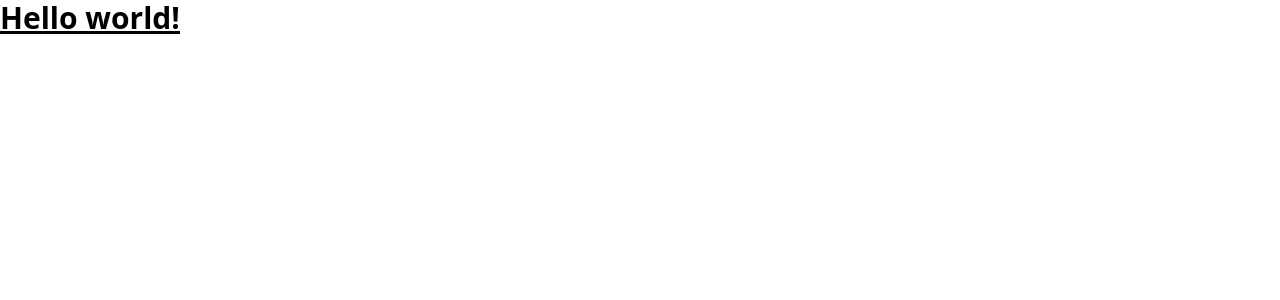
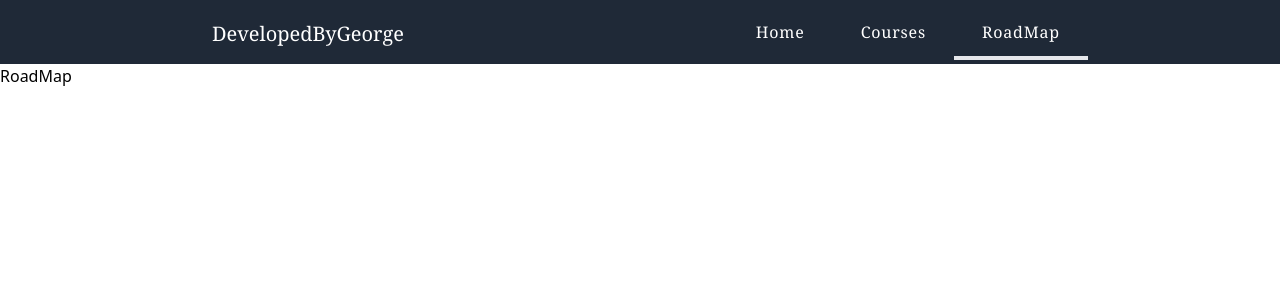
Before and after one commit to George-Olufemi/developed-by-george, a React (Create React App) app: page /roadmap in a window 1280 px wide. Shown: the top 300 px of the page. Built offline with nearby package versions, Linux system fonts and the light colour scheme.

Commit message:
Made Navbar and implemented Routing

```diff
--- a/src/App.js
+++ b/src/App.js
@@ -1,11 +1,21 @@
-import React from 'react'
+import React from 'react';
+import { BrowserRouter, Routes, Route } from 'react-router-dom';
+import Home from './Pages/Home';
+import Courses from './Pages/Courses';
+import RoadMap from './Pages/RoadMap';
+import NoPage from './Pages/NoPage';
 
 function App() {
   return (
     <div>
-      <h1 className="text-3xl font-bold underline">
-        Hello world!
-      </h1>
+      <BrowserRouter>
+        <Routes>
+          <Route path="/" element={<Home />} />
+          <Route path="/courses" element={<Courses />} />
+          <Route path="/roadmap" element={<RoadMap />} />
+          <Route path="/*" element={<NoPage />} />
+        </Routes>
+      </BrowserRouter>
     </div>
   )
 }
--- /dev/null
+++ b/src/Components/Navbar.jsx
@@ -0,0 +1,25 @@
+import React from 'react';
+import { Link } from "react-router-dom";
+
+function Navbar() {
+  return (
+    <React.Fragment>
+        <nav className="md:flex md:justify-between h-42 md:h-16 bg-gray-800 md:px-48 text-white">
+            {/* Logo div */}
+            <div>
+                <h1 className="pt-5 pl-5 text-xl font-serif">DevelopedByGeorge</h1>
+            </div>
+            {/* nav links div */}
+            <div>
+                <ul className="md:flex pt-5">
+                    <Link to="/"><li className='pr-7 pl-7 pb-3 pt-3 md:pt-0 text-center text-base font-serif tracking-wider md:border-b-4 hover:text-blue-600 md:hover:border-blue-600 transition-all hover:scale-105'>Home</li></Link>
+                    <Link to="/courses"><li className='pr-7 pl-7 pb-3 pt-3 md:pt-0 text-center text-base font-serif tracking-wider hover:text-blue-600 md:hover:border-blue-600 transition-all hover:scale-105'>Courses</li></Link>
+                    <Link to="/roadmap"><li className='pr-7 pl-7 pb-3 pt-3 md:pt-0 text-center text-base font-serif tracking-wider hover:text-blue-600 md:hover:border-blue-600 transition-all hover:scale-105'>RoadMap</li></Link>
+                </ul>
+            </div>
+        </nav>
+    </React.Fragment>
+  )
+}
+
+export default Navbar;
--- /dev/null
+++ b/src/Components/NavbarCourses.jsx
@@ -0,0 +1,25 @@
+import React from 'react';
+import { Link } from 'react-router-dom'
+
+function NavbarCourses() {
+  return (
+    <React.Fragment>
+        <nav className="md:flex md:justify-between h-42 md:h-16 bg-gray-800 md:px-48 text-white">
+            {/* Logo div */}
+            <div>
+                <h1 className="pt-5 pl-5 text-xl font-serif">DevelopedByGeorge</h1>
+            </div>
+            {/* nav links div */}
+            <div>
+                <ul className="md:flex pt-5">
+                    <Link to="/"><li className='pr-7 pl-7 pb-3 pt-3 md:pt-0 text-center text-base font-serif tracking-wider hover:text-blue-600 md:hover:border-blue-600 transition-all hover:scale-105'>Home</li></Link>
+                    <Link to="/courses"><li className='pr-7 pl-7 pb-3 pt-3 md:pt-0 text-center text-base font-serif tracking-wider md:border-b-4 hover:text-blue-600 md:hover:border-blue-600 transition-all hover:scale-105'>Courses</li></Link>
+                    <Link to="/roadmap"><li className='pr-7 pl-7 pb-3 pt-3 md:pt-0 text-center text-base font-serif tracking-wider hover:text-blue-600 md:hover:border-blue-600 transition-all hover:scale-105'>RoadMap</li></Link>
+                </ul>
+            </div>
+        </nav>
+    </React.Fragment>
+  )
+}
+
+export default NavbarCourses;
--- /dev/null
+++ b/src/Components/NavbarRoadMap.jsx
@@ -0,0 +1,25 @@
+import React from 'react';
+import { Link } from 'react-router-dom';
+
+function NavbarRoadMap() {
+  return (
+    <React.Fragment>
+        <nav className="md:flex md:justify-between h-42 md:h-16 bg-gray-800 md:px-48 text-white">
+            {/* Logo div */}
+            <div>
+                <h1 className="pt-5 pl-5 text-xl font-serif">DevelopedByGeorge</h1>
+            </div>
+            {/* nav links div */}
+            <div>
+                <ul className="md:flex pt-5">
+                    <Link to="/"><li className='pr-7 pl-7 pb-3 pt-3 md:pt-0 text-center text-base font-serif tracking-wider hover:text-blue-600 md:hover:border-blue-600 transition-all hover:scale-105'>Home</li></Link>
+                    <Link to="/courses"><li className='pr-7 pl-7 pb-3 pt-3 md:pt-0 text-center text-base font-serif tracking-wider hover:text-blue-600 md:hover:border-blue-600 transition-all hover:scale-105'>Courses</li></Link>
+                    <Link to="/roadmap"><li className='pr-7 pl-7 pb-3 pt-3 md:pt-0 text-center text-base font-serif tracking-wider md:border-b-4 hover:text-blue-600 md:hover:border-blue-600 transition-all hover:scale-105'>RoadMap</li></Link>
+                </ul>
+            </div>
+        </nav>
+    </React.Fragment>
+  )
+}
+
+export default NavbarRoadMap;
--- /dev/null
+++ b/src/Pages/Courses.jsx
@@ -0,0 +1,13 @@
+import React from 'react'
+import NavbarCourses from '../Components/NavbarCourses';
+
+function Courses() {
+  return (
+    <React.Fragment>
+        <NavbarCourses />
+        <div>Courses</div>
+    </React.Fragment>
+  )
+}
+
+export default Courses;
--- /dev/null
+++ b/src/Pages/Home.jsx
@@ -0,0 +1,16 @@
+import React from 'react';
+import Navbar from '../Components/Navbar';
+
+function Home() {
+  return (
+    <React.Fragment>
+        <Navbar />
+            <div>
+                {/* Hero - content goes here */}
+                <h1>Home</h1>
+            </div>
+    </React.Fragment>
+  )
+}
+
+export default Home;
--- /dev/null
+++ b/src/Pages/NoPage.jsx
@@ -0,0 +1,9 @@
+import React from 'react';
+
+function NoPage() {
+  return (
+    <div>NoPage</div>
+  )
+}
+
+export default NoPage;
--- /dev/null
+++ b/src/Pages/RoadMap.jsx
@@ -0,0 +1,13 @@
+import React from 'react'
+import NavbarRoadMap from '../Components/NavbarRoadMap';
+
+function RoadMap() {
+  return (
+    <React.Fragment>
+        <NavbarRoadMap />
+            <div>RoadMap</div>
+    </React.Fragment>
+  )
+}
+
+export default RoadMap;
```
